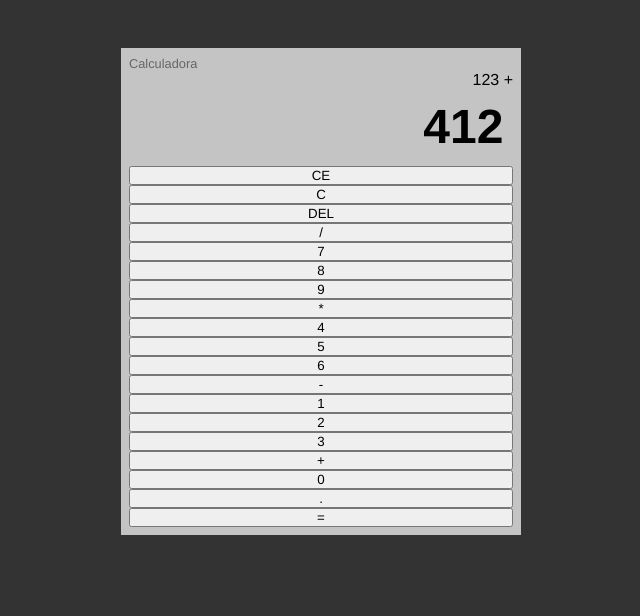
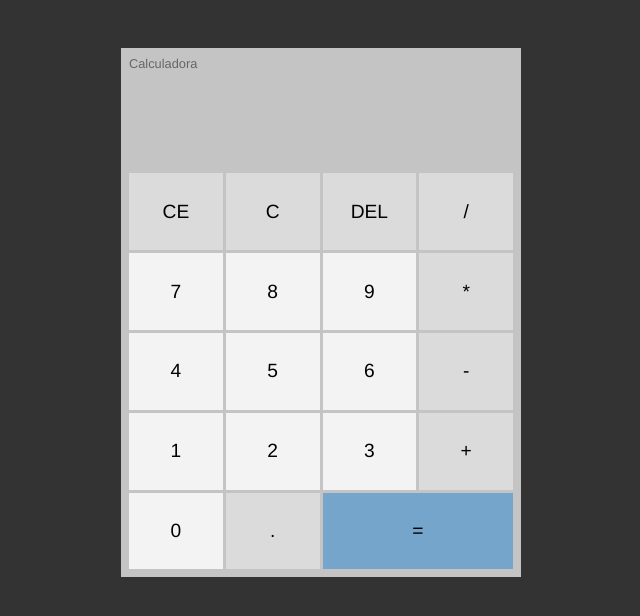
Before and after one commit to SarahLJesus/calculadora, a plain HTML site: page index.html in a window 1280 px wide. Shown: the whole page, without its empty margins (319-959 px from the left). Drawn offline with Linux system fonts and the light colour scheme.

Commit message:
atualizaçãozinha

```diff
--- a/css/styles.css
+++ b/css/styles.css
@@ -32,17 +32,52 @@ body {
     text-align: right;
 }
 
-#previous-operation {
+#previous-operation,
+#current-operation {
     color: #777;
     padding: 0.2em;
     overflow-wrap: break-word;
     min-height: 1.6em;
 }
 
+#previous-operation {
+    color:#777
+}
+
 #current-operation {
-    min-height: 1.6em;
     font-size: 3em;
     font-weight: 700;
-    padding: .2em;
-    overflow-wrap: break-word;
 }
+
+#buttons-container {
+    display: grid;
+    grid-template-columns: 1fr 1fr 1fr 1fr;
+    gap: 3px;
+}
+
+#buttons-container button {
+    border: 1px solid transparent;
+    border-radius: 0;
+    height: 4em;
+    font-size: 1.2em;
+    background-color: #dbdbdb;
+    cursor: pointer;
+}
+
+#buttons-container .number {
+    background-color: #F3F3F3;
+}
+
+#buttons-container button:hover {
+    background-color: #BABABA;
+    border-color: #999;
+}
+
+#buttons-container #equal-btn {
+    grid-column: span 2;
+    background-color: #75a5cb;
+}
+
+#buttons-container #equal-btn:hover {
+    background-color: #3a91D8;
+}
--- a/index.html
+++ b/index.html
@@ -1,20 +1,23 @@
 <!DOCTYPE html>
 <html lang="en">
+
 <head>
-    <meta charset="UTF-8">
-    <meta name="viewport" content="width=device-width, initial-scale=1.0">
+    <meta charset="UTF-8" />
+    <meta http-equiv="X-UA-Compatiple" content="IE-edge" />
+    <meta name="viewport" content="width=device-width, initial-scale=1.0" />
     <title>JS Calc</title>
-    <link rel="stylesheet" href="css/styles.css">
+    <link rel="stylesheet" href="css/styles.css" />
     <script scr="js/scripts.js" defer></script>
 </head>
+
 <body>
     <div id="calc">
         <h3>Calculadora</h3>
         <div id="operations">
-            <div id="previus-operation">123 +</div>
-            <div id="current-operation">412</div>
+            <div id="previous-operation"></div>
+            <div id="current-operation"></div>
         </div>
-        <div id="buttons-container"></div>
+        <div id="buttons-container">
         <button>CE</button>
         <button>C</button>
         <button>DEL</button>
@@ -36,4 +39,5 @@
         <button id="equal-btn">=</button>
     </div>
 </body>
+
 </html>
```
Also changed, not shown: js/scripts.js (+30 -0 lines).
